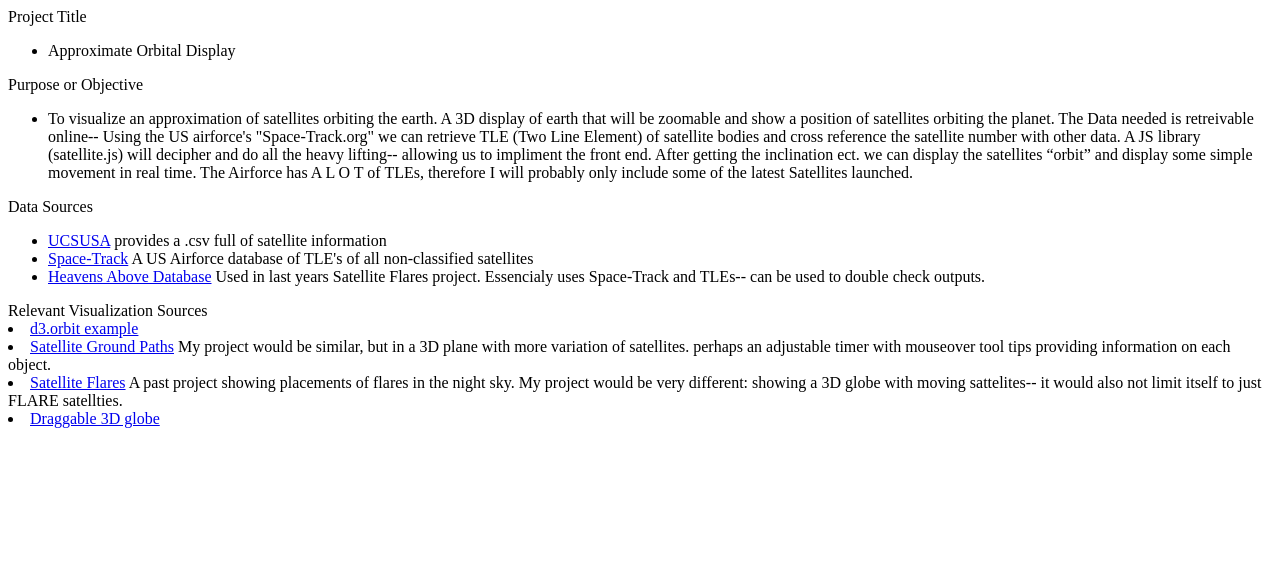
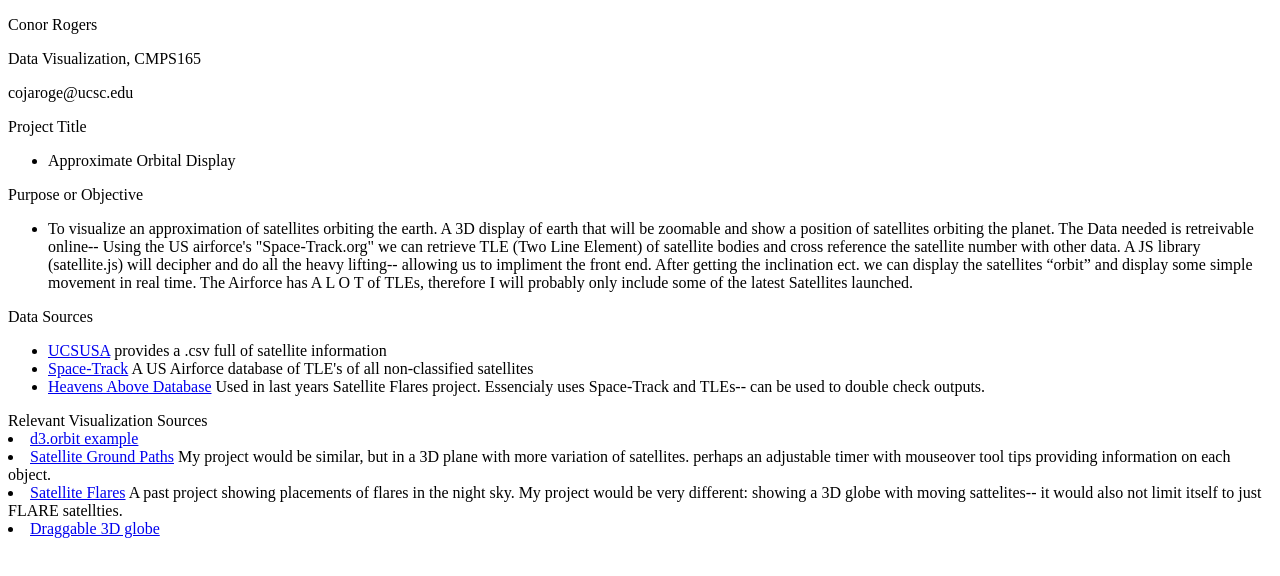
Before and after one commit to conorjamesrogers/cmps165_1b, a plain HTML site: page index.html in a window 1280 px wide. Drawn offline with nearby package versions, Linux system fonts and the light colour scheme.

Commit message:
added information

```diff
--- a/index.html
+++ b/index.html
@@ -25,6 +25,9 @@
 C. A weblink stating Gitbub Link which is clickable and takes the user to the github link where
 your html and css files are located.
 -->
+        <p>Conor Rogers</p>
+        <p>Data Visualization, CMPS165</p>
+        <p>cojaroge@ucsc.edu</p>
         <a>Project Title</a>
         <ul>
             <li>Approximate Orbital Display</li>
```
